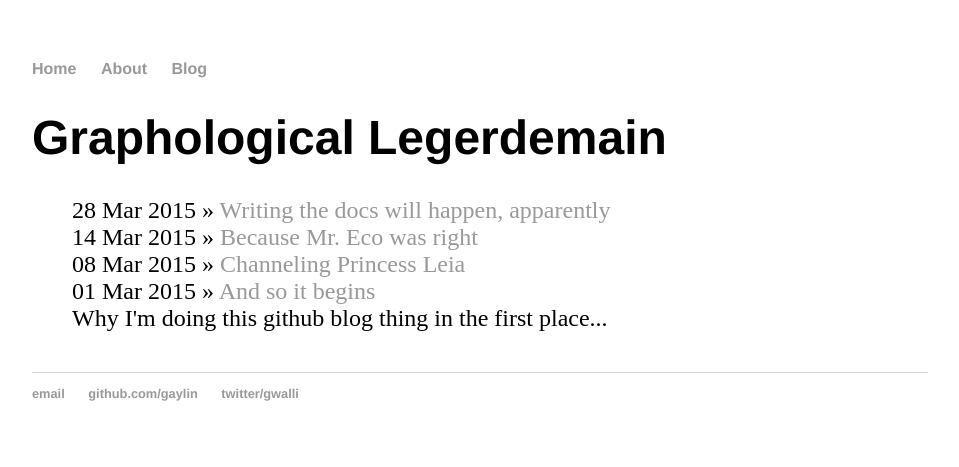
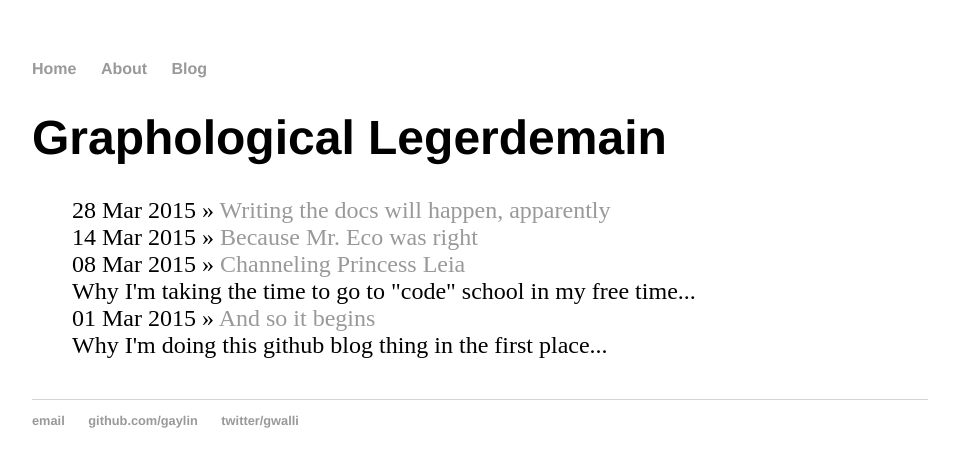
Before and after one commit to gaylin/gaylin.github.io, a Jekyll site: the page built from blog/index.html, in a window 1280 px wide. Shown: the top 467 px of the page, without its empty margins (160-1119 px from the left). Built offline with Jekyll 4.4.1, drawn with Linux system fonts in a browser that asks for light colours; Markdown is read by kramdown in place of the engine named in the settings.

Commit message:
add summary

```diff
--- a/_posts/2015-03-08-channeling-princess-leia.md
+++ b/_posts/2015-03-08-channeling-princess-leia.md
@@ -1,6 +1,7 @@
 ---
 layout: post
 title: "Channeling Princess Leia"
+summary: Why I'm taking the time to go to "code" school in my free time...
 date: 2015-03-08
 ---
 
```
